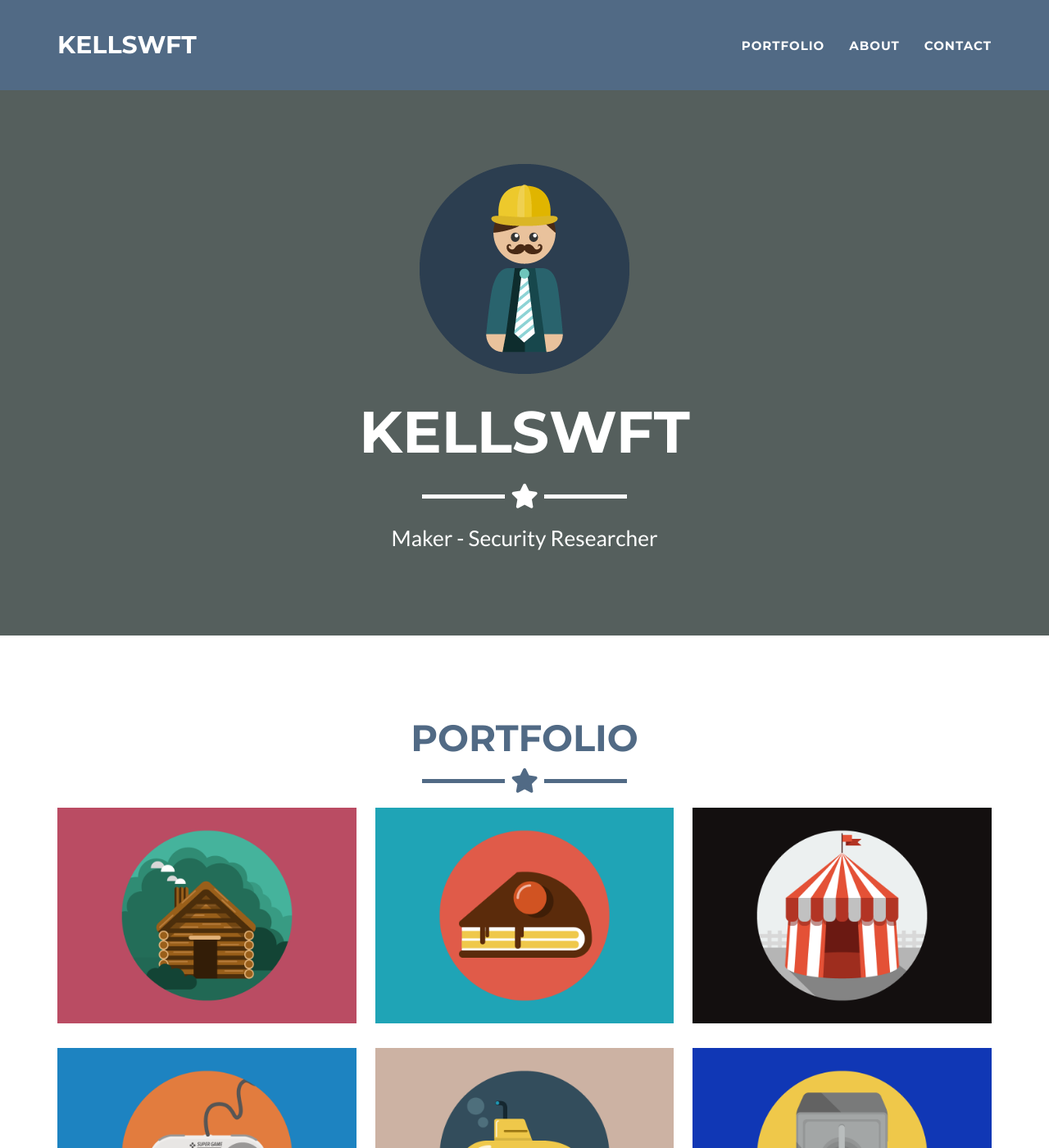
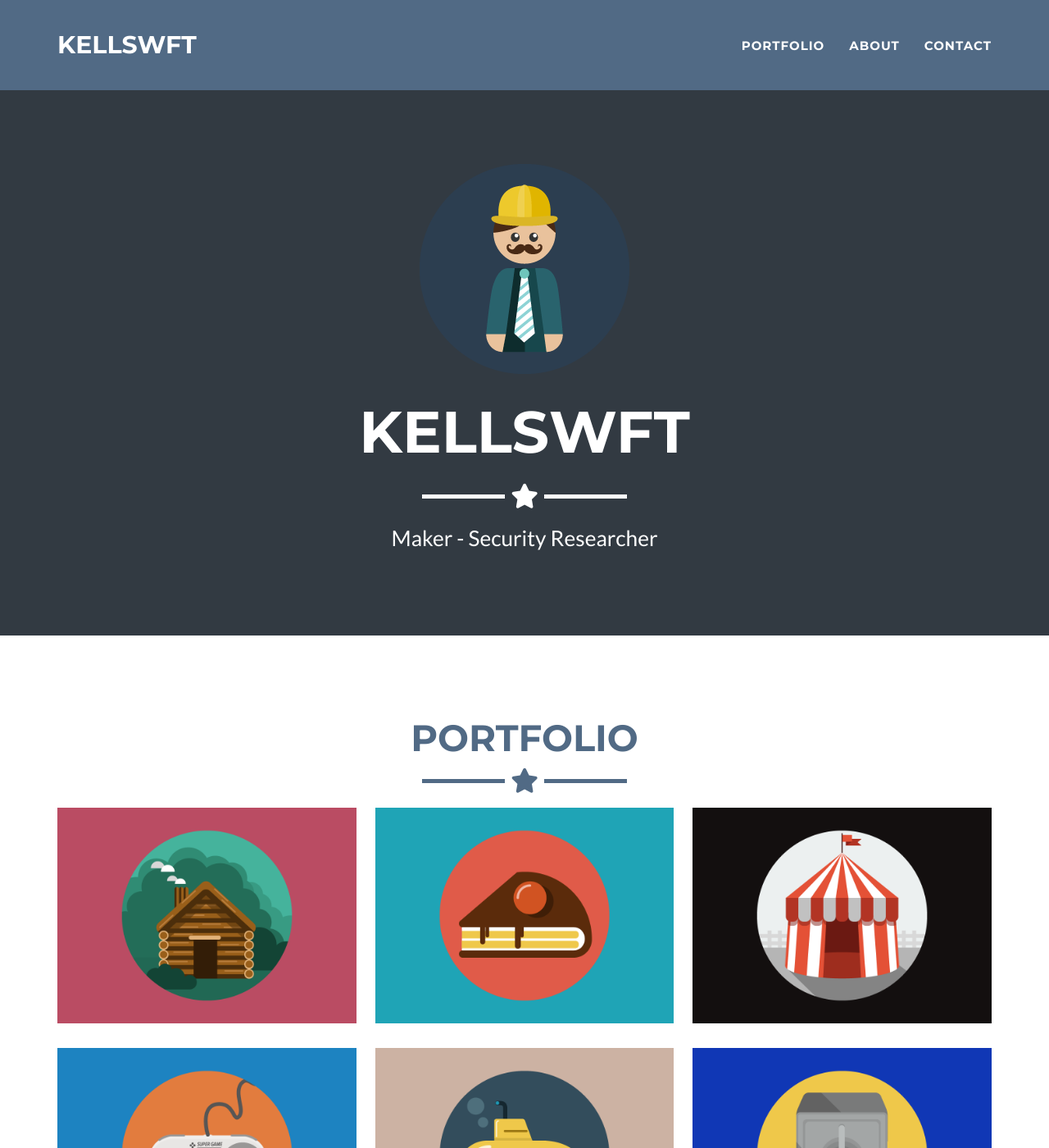
Before and after one commit to kellswft/kellswft.github.io, a Jekyll site: the page built from _posts/2014-07-18-project-1.markdown, in a window 1280 px wide and 1400 px high. Shown: the whole window at 82% size. Built offline with Jekyll 4.4.1, drawn with Linux system fonts in a browser that asks for light colours.

Commit message:
Update _config.yml

```diff
--- a/_config.yml
+++ b/_config.yml
@@ -25,7 +25,7 @@ disqus_shortname: myshortname
 
 # Color settings (hex-codes without the leading hash-tag)
 color:
-  primary: 555f5d #80B3FF
+  primary: 323a42 #80B3FF
   primary-rgb: "24,288,156" #"128,179,255"
   secondary: 516a85 #FD6E8A
   secondary-dark: 323a42 #A2122F
```
